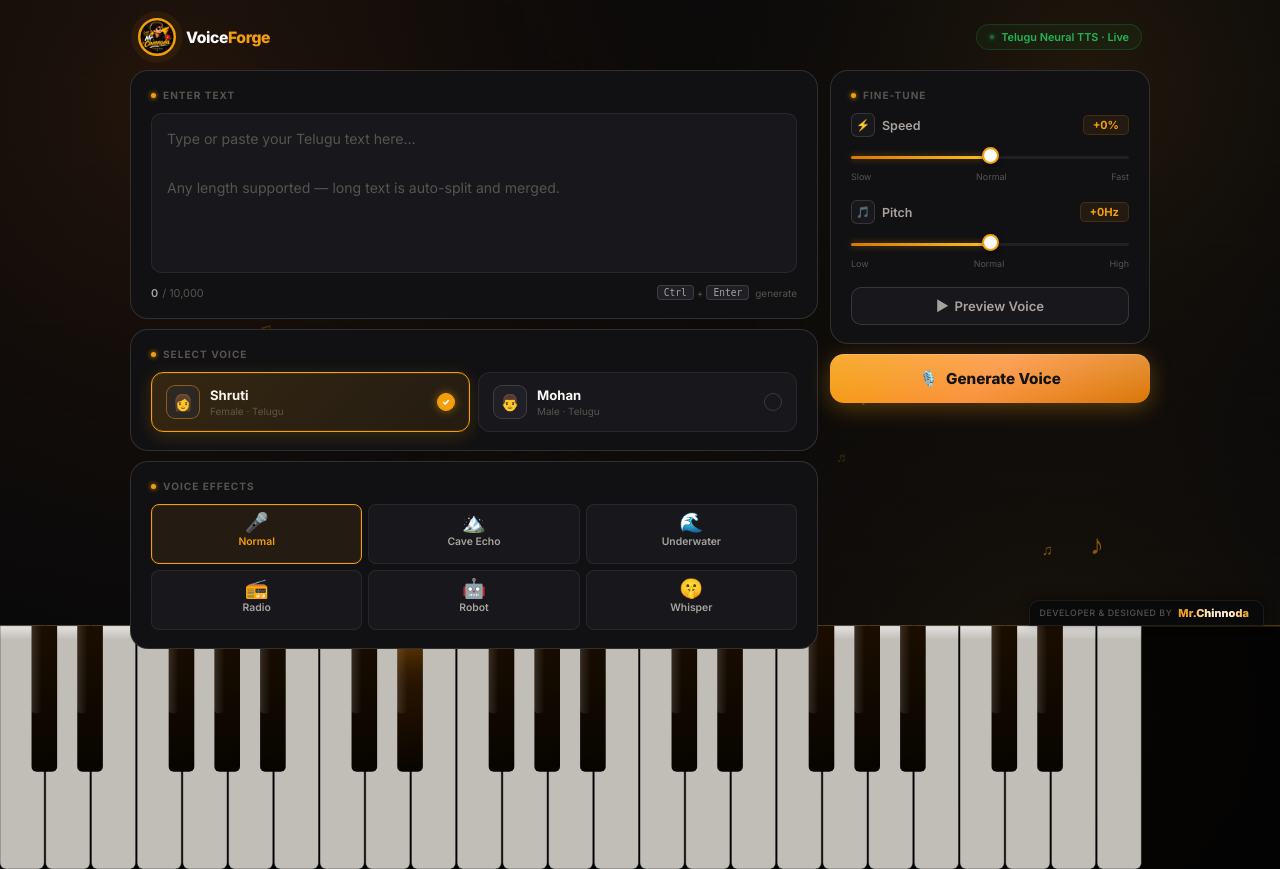
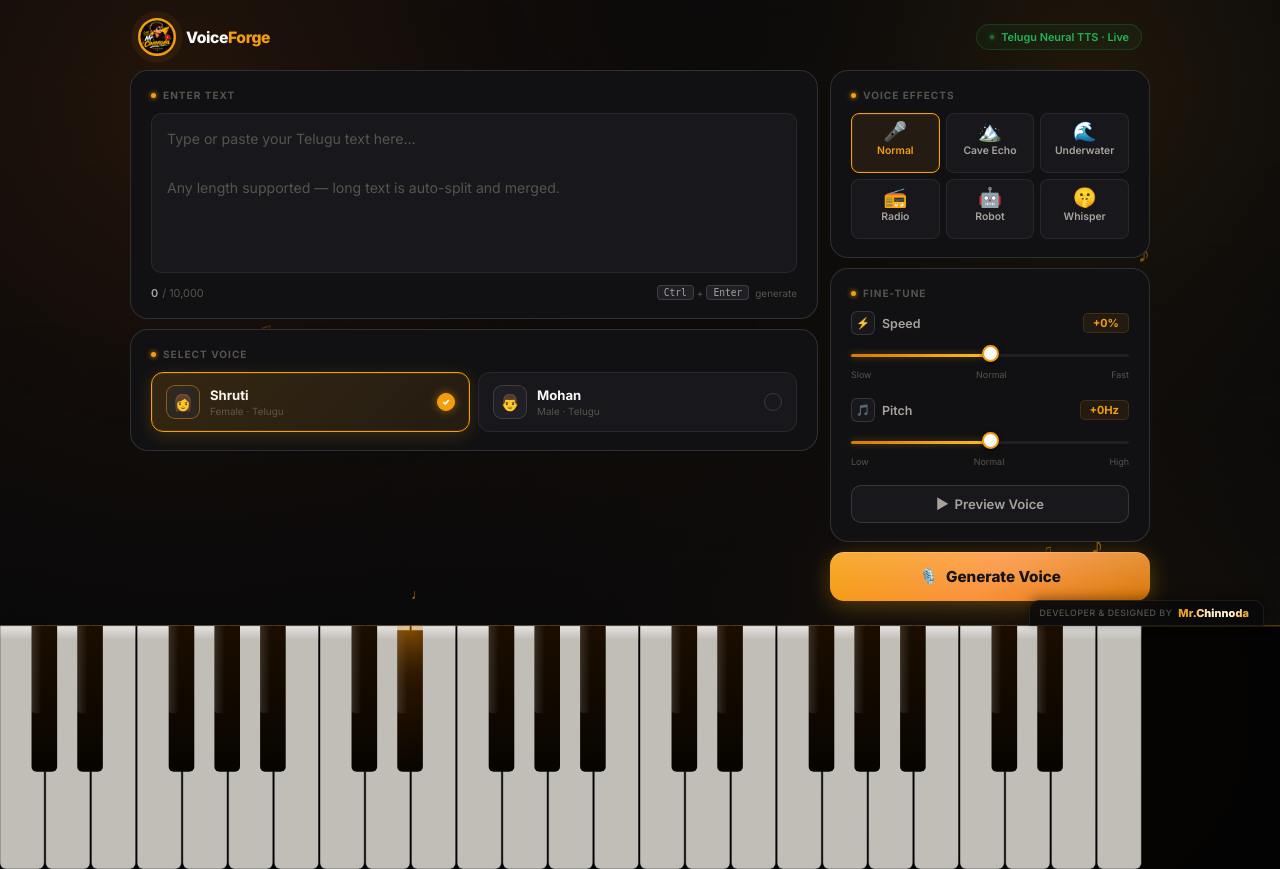
Before and after one commit to shankarbabu4719/text_to_voice, a Flask app: page / in a window 1280 px wide. Run offline with Flask 3, Linux system fonts and the light colour scheme.

Commit message:
Move voice effects to right side, prevent piano sounds on effect selection

```diff
--- a/templates/index.html
+++ b/templates/index.html
@@ -77,7 +77,7 @@
 
 /* Voice Effects */
 .effects-grid{display:grid;grid-template-columns:repeat(3,1fr);gap:6px;margin-top:4px;}
-.effect-card{background:var(--surface2);border:1px solid var(--border);border-radius:8px;padding:8px 6px;cursor:pointer;display:flex;flex-direction:column;align-items:center;gap:4px;transition:all .2s;text-align:center;min-height:60px;}
+.effect-card{background:var(--surface2);border:1px solid var(--border);border-radius:8px;padding:8px 6px;cursor:pointer;display:flex;flex-direction:column;align-items:center;gap:4px;transition:all .2s;text-align:center;min-height:60px;z-index:10;position:relative;}
 .effect-card:hover{border-color:rgba(245,158,11,.3);background:rgba(245,158,11,.04);transform:translateY(-1px);}
 .effect-card.active{border-color:var(--accent);background:rgba(245,158,11,.08);box-shadow:0 0 0 1px rgba(245,158,11,.1) inset;}
 .effect-icon{font-size:1.2rem;line-height:1;}
@@ -233,22 +233,24 @@
           </div>
         </div>
 
-        <!-- Voice Effects -->
-        <div class="card fi d2">
+
+      </div>
+
+      <!-- RIGHT: Fine-tune + Generate -->
+      <div style="display:flex;flex-direction:column;gap:10px;">
+        <!-- Voice Effects moved here -->
+        <div class="card fi d1">
           <div class="ctitle"><span class="cdot"></span>Voice Effects</div>
           <div class="effects-grid">
             {% for effect in effects %}
-            <div class="effect-card {% if effect.id == 'normal' %}active{% endif %}" id="effect-{{ effect.id }}" onclick="pickEffect('{{ effect.id }}')">
+            <div class="effect-card {% if effect.id == 'normal' %}active{% endif %}" id="effect-{{ effect.id }}" onclick="pickEffect('{{ effect.id }}'); event.stopPropagation(); event.preventDefault();">
               <div class="effect-icon">{{ effect.icon }}</div>
               <div class="effect-name">{{ effect.name }}</div>
             </div>
             {% endfor %}
           </div>
         </div>
-      </div>
 
-      <!-- RIGHT: Fine-tune + Generate -->
-      <div style="display:flex;flex-direction:column;gap:10px;">
         <div class="card fi d2">
           <div class="ctitle"><span class="cdot"></span>Fine-Tune</div>
           <div class="sitem">
@@ -799,6 +801,9 @@
   document.querySelectorAll('.effect-card').forEach(c=>c.classList.remove('active'));
   document.getElementById('effect-'+id).classList.add('active');
   resetPrev();
+
+  // Prevent event from bubbling to piano handler
+  event.stopPropagation();
 }
 
 function resetPrev(){
```
